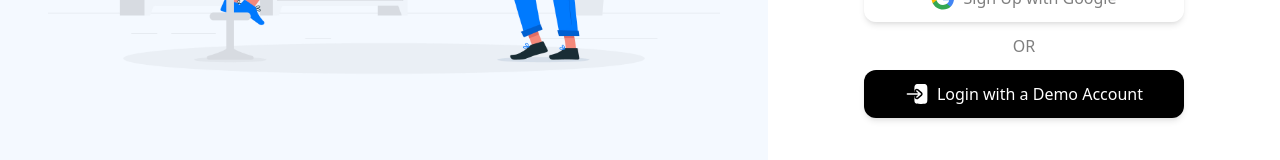
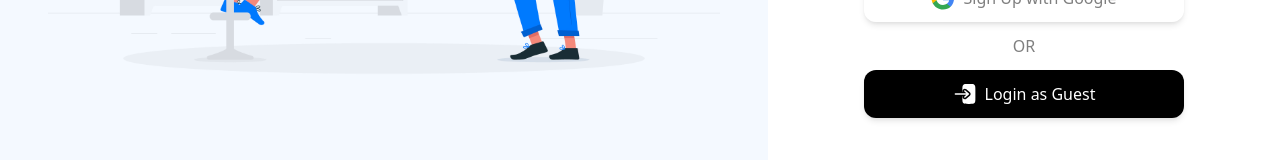
Before and after one commit to aftabrehan/facebook-wex, a Next.js app: page / in a window 1280 px wide. Shown: the part 562-722 px from the top of the page. Built offline with nearby package versions, Linux system fonts and the light colour scheme; no server answers; the database is empty.

Commit message:
Add Logout Button

```diff
--- a/components/Login.js
+++ b/components/Login.js
@@ -142,7 +142,7 @@ const Login = () => {
             className="flex items-center justify-center w-full max-w-[320px] gap-2 cursor-pointer px-6 py-3 bg-black rounded-xl text-white shadow-md hover:shadow hover:opacity-90 transition-all disabled:pointer-events-none disabled:opacity-50"
           >
             <LoginIcon />
-            Login with a Demo Account
+            Login as Guest
           </button>
         </div>
       </div>
--- a/components/Sidebar.js
+++ b/components/Sidebar.js
@@ -1,8 +1,8 @@
-import { useSession } from 'next-auth/client'
+import { signOut, useSession } from 'next-auth/client'
 import {
-  ChevronDownIcon,
   ShoppingBagIcon,
   UserGroupIcon,
+  LogoutIcon,
 } from '@heroicons/react/outline'
 import {
   CalendarIcon,
@@ -25,7 +25,7 @@ const Sidebar = () => {
       <SidebarRow Icon={DesktopComputerIcon} title="Watch" />
       <SidebarRow Icon={CalendarIcon} title="Events" />
       <SidebarRow Icon={ClockIcon} title="Memories" />
-      <SidebarRow Icon={ChevronDownIcon} title="See More" />
+      <SidebarRow Icon={LogoutIcon} title="Logout" onClick={signOut} />
     </div>
   )
 }
--- a/components/SidebarRow.js
+++ b/components/SidebarRow.js
@@ -1,7 +1,10 @@
 import Image from 'next/image'
 
-const SidebarRow = ({ src, Icon, title }) => (
-  <div className="flex items-center justify-center sm:justify-start space-x-2 px-2 sm:px-4 py-4 cursor-pointer hover:bg-gray-200 rounded-full">
+const SidebarRow = ({ src, Icon, title, onClick }) => (
+  <div
+    onClick={onClick}
+    className="flex items-center justify-center sm:justify-start space-x-2 px-2 sm:px-4 py-4 cursor-pointer hover:bg-gray-200 rounded-full"
+  >
     {src && (
       <Image
         alt=""
```
